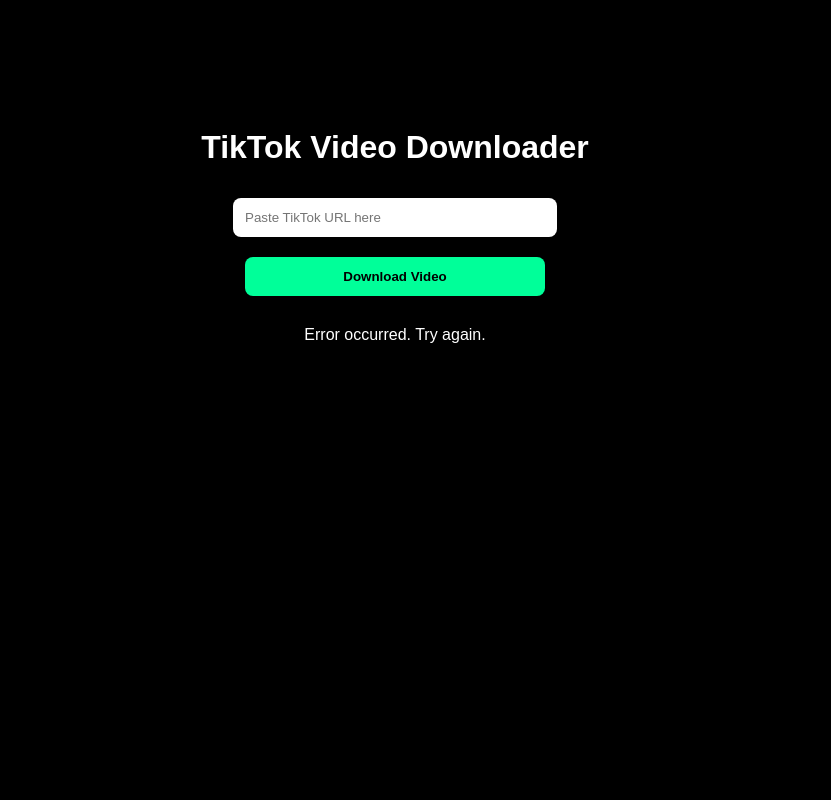
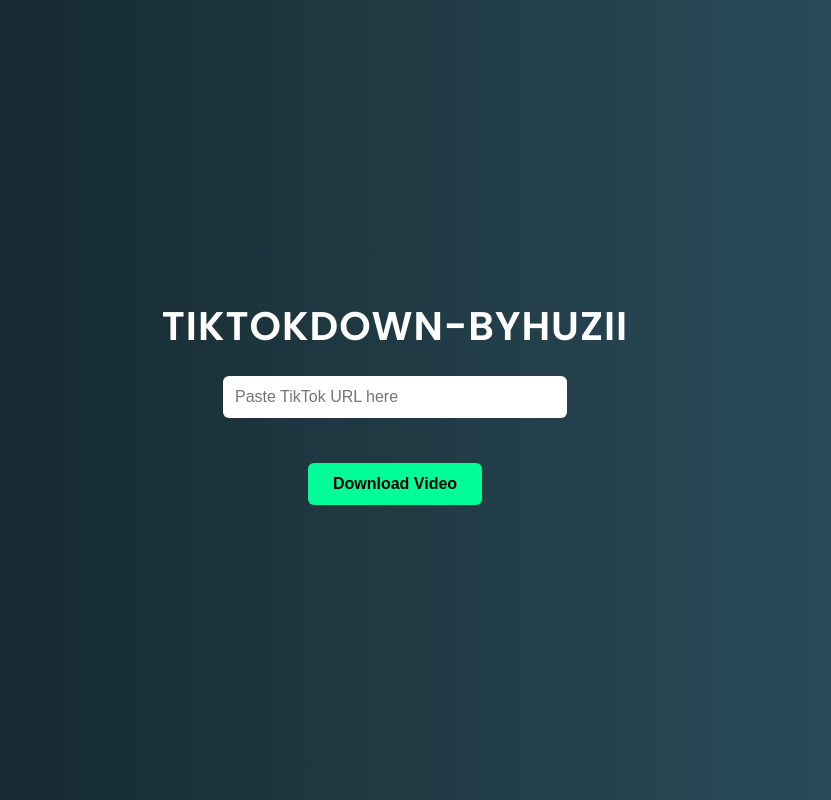
Before and after one commit to BLACKWORLD-OFFICIAL/HUZII-SIM-DATA, a plain HTML site: page index.html in a window 1280 px wide. Both pictures are taken after a click on the button "Download Video". Shown: the whole page, without its empty margins (245-1076 px from the left). Drawn offline with Linux system fonts and the light colour scheme; no server answers.

Commit message:
index.html

```diff
--- a/index.html
+++ b/index.html
@@ -2,39 +2,56 @@
 <html lang="en">
 <head>
   <meta charset="UTF-8">
-  <title>TikTok Downloader No Watermark</title>
+  <title>TIKTOKDOWN-BYHUZII</title>
+  <link href="https://fonts.googleapis.com/css2?family=Poppins:wght@400;600&display=swap" rel="stylesheet">
   <style>
     body {
-      background: #000;
+      margin: 0;
+      padding: 0;
+      background: linear-gradient(to right, #0f2027, #203a43, #2c5364);
+      font-family: 'Poppins', sans-serif;
       color: #fff;
-      font-family: sans-serif;
+      display: flex;
+      flex-direction: column;
+      align-items: center;
+      justify-content: center;
+      height: 100vh;
       text-align: center;
-      padding-top: 100px;
     }
-    input, button {
+    h1 {
+      font-size: 2.5em;
+      margin-bottom: 20px;
+      letter-spacing: 1px;
+    }
+    input {
       padding: 12px;
-      width: 300px;
+      width: 320px;
       border: none;
-      border-radius: 8px;
-      margin: 10px;
+      border-radius: 6px;
+      margin-bottom: 20px;
+      font-size: 16px;
     }
     button {
-      background: #00ff99;
+      padding: 12px 25px;
+      background-color: #00ff99;
+      border: none;
+      border-radius: 6px;
+      font-weight: bold;
+      font-size: 16px;
+      cursor: pointer;
       color: #000;
-      font-weight: bold;
-      cursor: pointer;
+    }
+    button:hover {
+      background-color: #00cc88;
     }
     #result {
-      margin-top: 20px;
-    }
-    a {
-      color: #00ffcc;
+      margin-top: 25px;
       font-size: 18px;
     }
   </style>
 </head>
 <body>
-  <h1>TikTok Video Downloader</h1>
+  <h1>TIKTOKDOWN-BYHUZII</h1>
   <input type="text" id="url" placeholder="Paste TikTok URL here" />
   <br>
   <button onclick="downloadVideo()">Download Video</button>
@@ -42,22 +59,34 @@
 
   <script>
     async function downloadVideo() {
-      const url = document.getElementById("url").value;
-      const result = document.getElementById("result");
-      result.innerHTML = "Fetching download link...";
+      const input = document.getElementById("url").value;
+      const resultDiv = document.getElementById("result");
+      if (!input) {
+        alert("Please enter a TikTok video URL.");
+        return;
+      }
+
+      resultDiv.innerHTML = "Fetching video details...";
 
       try {
-        const response = await fetch(`https://tikwm.com/api/?url=${encodeURIComponent(url)}`);
+        const response = await fetch(`https://tikwm.com/api/?url=${encodeURIComponent(input)}`);
         const data = await response.json();
 
-        if (data && data.data && data.data.play) {
-          result.innerHTML = `<a href="${data.data.play}" target="_blank">Click here to download without watermark</a>`;
+        if (data && data.data && data.data.hd) {
+          resultDiv.innerHTML = "Redirecting to ad...";
+
+          // Wait for 5 seconds then show download
+          setTimeout(() => {
+            window.open("https://uvoonaix.top/4/9242697", "_blank");
+
+            resultDiv.innerHTML = `<a href="${data.data.hd}" target="_blank" style="color:#00ffcc;font-size:20px;">Click here to download HD video</a>`;
+          }, 5000);
         } else {
-          result.innerHTML = "Failed to get download link. Try another video.";
+          resultDiv.innerHTML = "Video not found or failed to fetch.";
         }
-      } catch (e) {
-        result.innerHTML = "Error occurred. Try again.";
-        console.error(e);
+      } catch (error) {
+        resultDiv.innerHTML = "Error occurred. Try again.";
+        console.error(error);
       }
     }
   </script>
```
